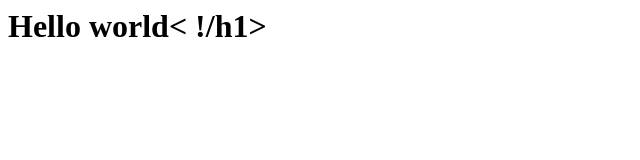
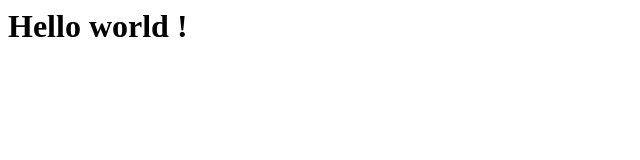
Before and after one commit to DineshDane/demo, a plain HTML site: page index.html in a window 1280 px wide. Shown: the whole page, without its empty margins (0-640 px from the left). Drawn offline with Linux system fonts and the light colour scheme.

Commit message:
Update index.html

```diff
--- a/index.html
+++ b/index.html
@@ -1,5 +1,5 @@
 <html>
 	<body>
-		<h1>Hello world< !/h1>
+		<h1>Hello world !<h1>
 	</body>
 </html >
```
